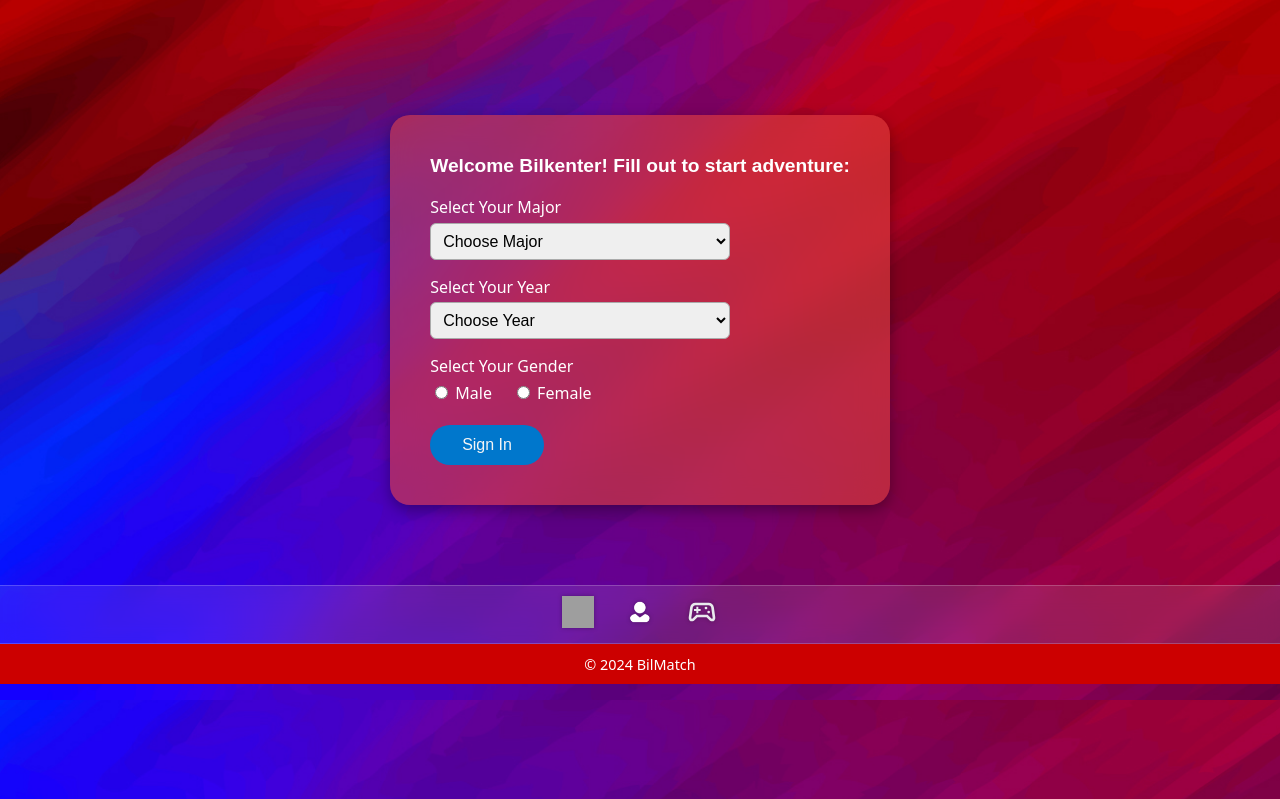
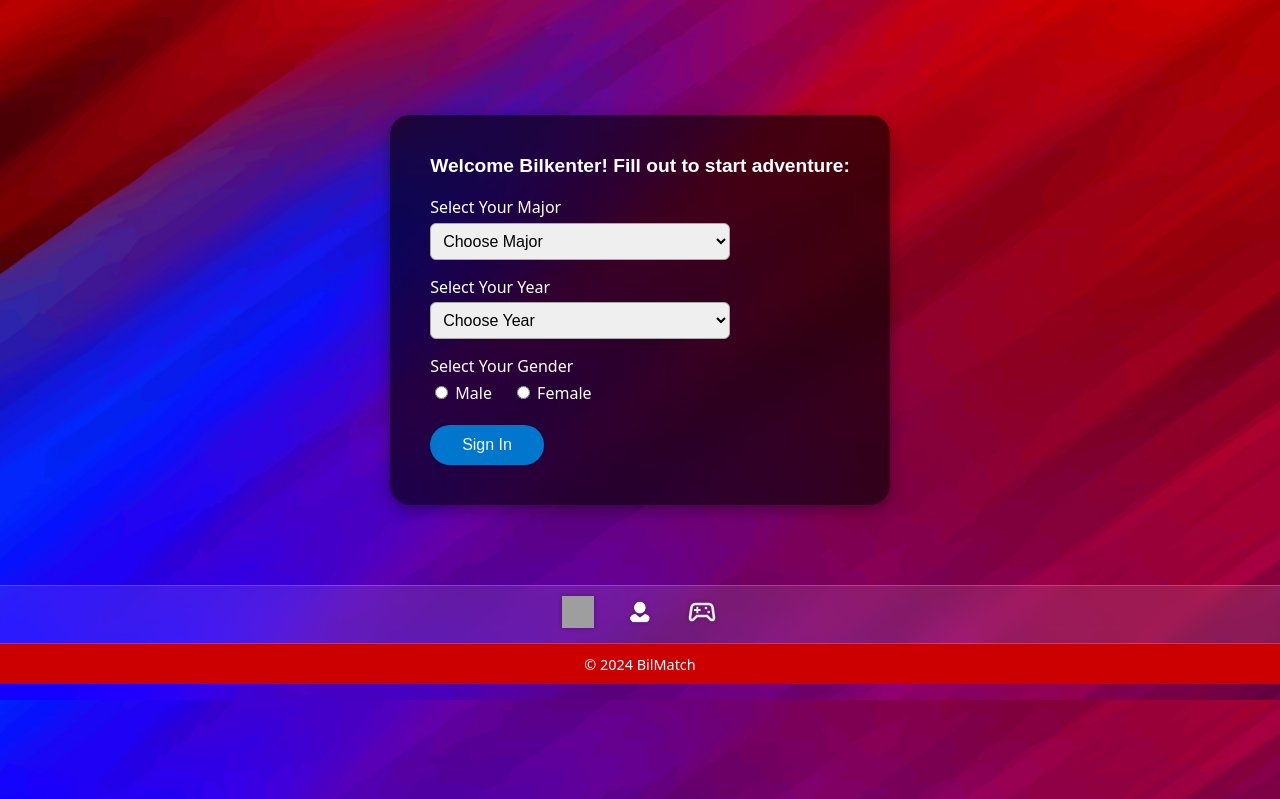
Before and after one commit to kaanyalova/255proj, a website built with Vite: page index.html in a window 1280 px wide. Shown: the part 117-916 px from the top of the page. Built offline with nearby package versions, Linux system fonts and the light colour scheme; grey boxes are pictures that could not be loaded.

Commit message:
fix wrong color

```diff
--- a/index.html
+++ b/index.html
@@ -541,7 +541,7 @@
             box-shadow: rgba(0, 0, 0, 0.35) 0px 5px 15px;
             position: relative;
             bottom: 40px;
-            background: rgba(226, 65, 65, 0.6);
+            background: rgba(0, 0, 0, 0.6);
             backdrop-filter: blur(15px);
         }
 
```
